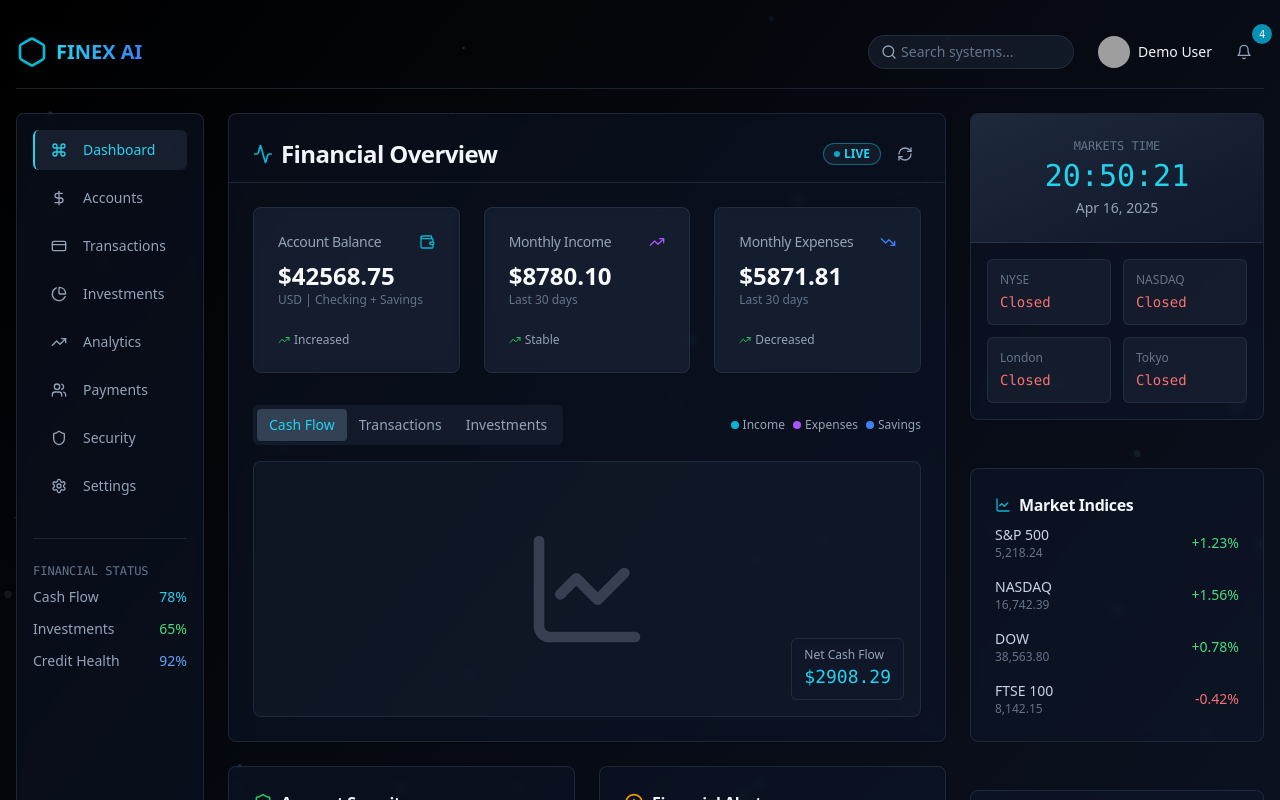
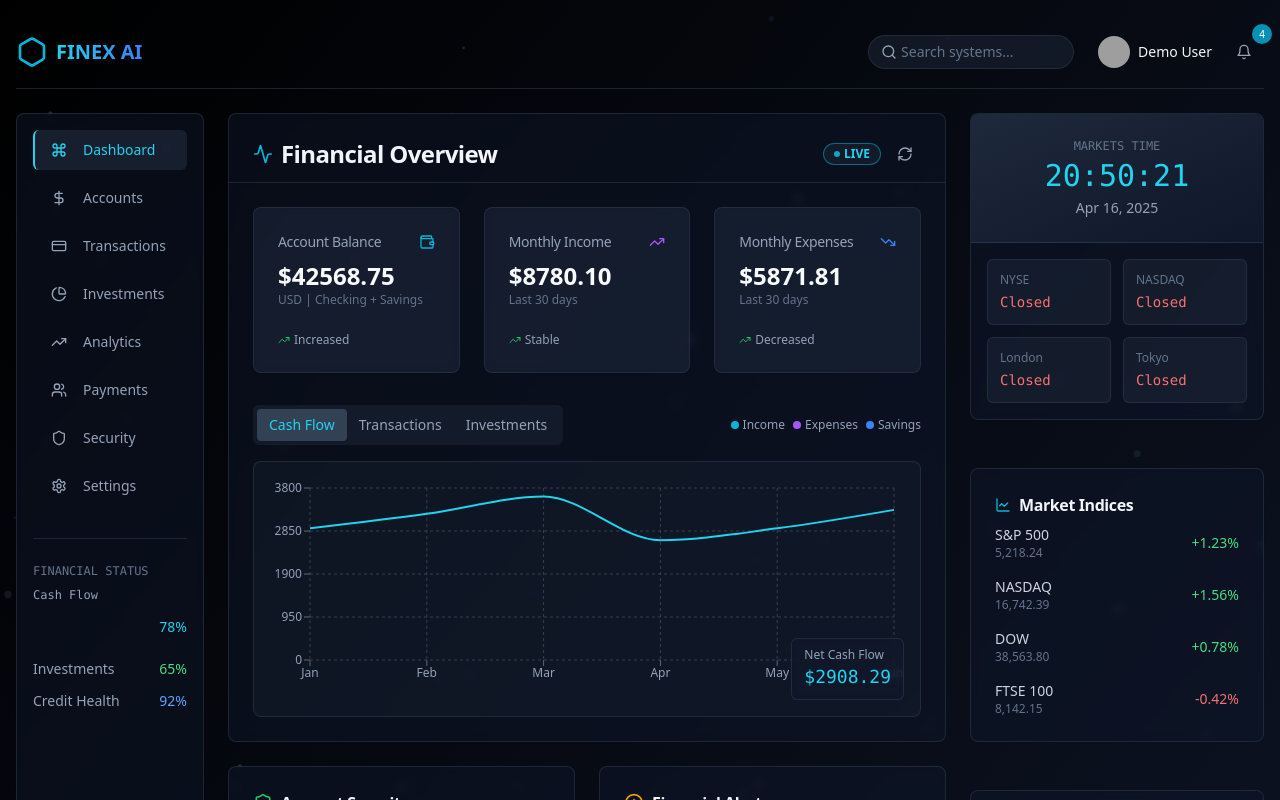
Before and after one commit to muhirwacoder1/calendly, a Next.js app: page / in a window 1280 px wide. Shown: the top 800 px of the page. Built offline with nearby package versions, Linux system fonts and the light colour scheme; grey boxes are pictures that could not be loaded.

Commit message:
added graphs

```diff
--- a/dashboard.tsx
+++ b/dashboard.tsx
@@ -40,6 +40,7 @@ import { Badge } from "@/components/ui/badge"
 import { Avatar, AvatarFallback, AvatarImage } from "@/components/ui/avatar"
 import { Switch } from "@/components/ui/switch"
 import { Label } from "@/components/ui/label"
+import { ResponsiveContainer, LineChart as RechartsLineChart, Line, XAxis, YAxis, CartesianGrid, Tooltip as RechartsTooltip } from "recharts"
 
 // NavItem component
 function NavItem({
@@ -127,7 +128,7 @@ function PerformanceChart() {
   return (
     <div className="absolute inset-0 flex items-center justify-center text-slate-400">
       {/* Placeholder for chart */}
-      <LineChart className="h-32 w-32 opacity-30" />
+      <RechartsLineChart className="h-32 w-32 opacity-30" />
       <div className="absolute top-1/2 left-1/2 -translate-x-1/2 -translate-y-1/2 text-sm">
         {/* Chart Placeholder */}
       </div>
@@ -295,7 +296,7 @@ function AnalyticsChart() {
   return (
     <div className="absolute inset-0 flex items-center justify-center text-slate-400">
       {/* Placeholder for chart */}
-      <LineChart className="h-32 w-32 opacity-30" />
+      <RechartsLineChart className="h-32 w-32 opacity-30" />
       <div className="absolute top-1/2 left-1/2 -translate-x-1/2 -translate-y-1/2 text-sm">
         {/* Chart Placeholder */}
       </div>
@@ -352,7 +353,7 @@ function InvestmentPerformanceChart() {
   return (
     <div className="absolute inset-0 flex items-center justify-center text-slate-400">
       {/* Placeholder for chart */}
-      <LineChart className="h-32 w-32 opacity-30" />
+      <RechartsLineChart className="h-32 w-32 opacity-30" />
       <div className="absolute top-1/2 left-1/2 -translate-x-1/2 -translate-y-1/2 text-sm">
         {/* Chart Placeholder */}
       </div>
@@ -608,6 +609,16 @@ export default function Dashboard() {
     { id: 3, title: "Unusual login", description: "Login attempt from unknown device.", time: "8:30 AM", type: "warning" },
     { id: 4, title: "Payment due", description: "Your credit card payment is due tomorrow.", time: "Yesterday", type: "warning" },
   ])
+
+  // Demo cash flow data for chart
+  const cashFlowData = [
+    { name: "Jan", net: monthlyIncome - monthlyExpenses },
+    { name: "Feb", net: monthlyIncome * 1.05 - monthlyExpenses * 1.02 },
+    { name: "Mar", net: monthlyIncome * 1.1 - monthlyExpenses * 1.03 },
+    { name: "Apr", net: monthlyIncome * 0.95 - monthlyExpenses * 0.97 },
+    { name: "May", net: monthlyIncome - monthlyExpenses },
+    { name: "Jun", net: monthlyIncome * 1.08 - monthlyExpenses * 1.05 },
+  ]
 
   // Simulate data loading
   useEffect(() => {
@@ -971,7 +982,19 @@ export default function Dashboard() {
                 <div className="mt-8 pt-6 border-t border-slate-700/50">
                   <div className="text-xs text-slate-500 mb-2 font-mono">FINANCIAL STATUS</div>
                   <div className="space-y-3">
-                    <StatusItem label="Cash Flow" value={78} color="cyan" />
+                    <div>
+                      <div className="text-xs text-slate-400 mb-1 font-mono">Cash Flow</div>
+                      <div className="flex items-center space-x-2">
+                        <div className="w-full h-10">
+                          <ResponsiveContainer width="100%" height="100%">
+                            <RechartsLineChart data={cashFlowData}>
+                              <Line type="monotone" dataKey="value" stroke="#22d3ee" strokeWidth={2} dot={false} />
+                            </RechartsLineChart>
+                          </ResponsiveContainer>
+                        </div>
+                        <div className="text-sm font-medium text-cyan-400">78%</div>
+                      </div>
+                    </div>
                     <StatusItem label="Investments" value={65} color="green" />
                     <StatusItem label="Credit Health" value={92} color="blue" />
                   </div>
@@ -1075,13 +1098,19 @@ export default function Dashboard() {
                         </div>
 
                         <TabsContent value="performance" className="mt-0">
-                          <div className="h-64 w-full relative bg-slate-800/30 rounded-lg border border-slate-700/50 overflow-hidden">
-                            <PerformanceChart />
+                          <div className="h-64 w-full relative bg-slate-800/30 rounded-lg border border-slate-700/50 p-4">
+                            <ResponsiveContainer width="100%" height="100%">
+                              <RechartsLineChart data={cashFlowData} margin={{ top: 10, right: 10, left: -20, bottom: 10 }}>
+                                <CartesianGrid stroke="#374151" strokeDasharray="3 3" />
+                                <XAxis dataKey="name" tick={{ fill: '#94a3b8', fontSize: 12 }} axisLine={false} />
+                                <YAxis tick={{ fill: '#94a3b8', fontSize: 12 }} axisLine={false} />
+                                <RechartsTooltip contentStyle={{ backgroundColor: 'rgba(17,24,39,0.8)', borderRadius: 4 }} labelStyle={{ color: '#94a3b8' }} />
+                                <Line type="monotone" dataKey="net" stroke="#22d3ee" strokeWidth={2} dot={{ r: 3 }} activeDot={{ r: 4 }} />
+                              </RechartsLineChart>
+                            </ResponsiveContainer>
                             <div className="absolute bottom-4 right-4 bg-slate-900/80 backdrop-blur-sm rounded-md px-3 py-2 border border-slate-700/50">
                               <div className="text-xs text-slate-400">Net Cash Flow</div>
-                              <div className="text-lg font-mono text-cyan-400">
-                                ${(monthlyIncome - monthlyExpenses).toFixed(2)}
-                              </div>
+                              <div className="text-lg font-mono text-cyan-400">${(monthlyIncome - monthlyExpenses).toFixed(2)}</div>
                             </div>
                           </div>
                         </TabsContent>
```
